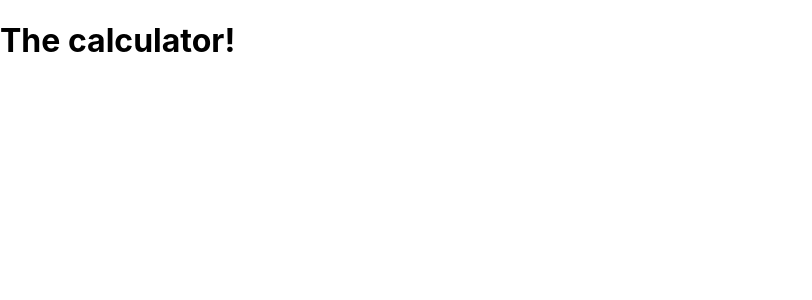
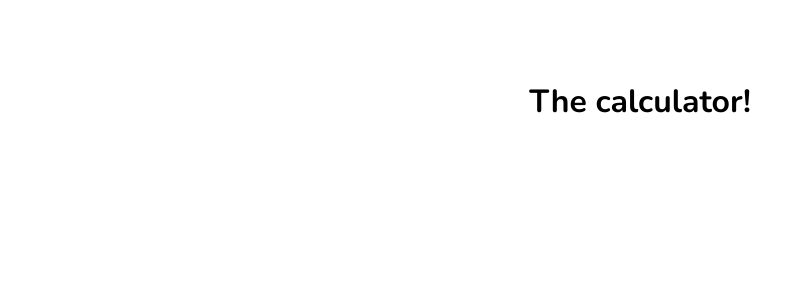
Before and after one commit to matiss-norenbergs/calculator-msa, a React (Create React App) app: page / in a window 1280 px wide. Shown: the top 300 px of the page, without its empty margins (0-812 px from the left). Built offline with nearby package versions, Linux system fonts and the light colour scheme.

Commit message:
Some simple formatting for now

```diff
--- a/public/index.html
+++ b/public/index.html
@@ -24,7 +24,7 @@
       work correctly both with client-side routing and a non-root public URL.
       Learn how to configure a non-root public URL by running `npm run build`.
     -->
-    <title>React App</title>
+    <title>Calculator</title>
   </head>
   <body>
     <noscript>You need to enable JavaScript to run this app.</noscript>
--- a/src/App.js
+++ b/src/App.js
@@ -1,7 +1,9 @@
 function App() {
   return (
     <div className="App">
-      <h1>The calculator!</h1>
+      <div className="content">
+        <h1>The calculator!</h1>
+      </div>
     </div>
   );
 }
--- a/src/index.css
+++ b/src/index.css
@@ -1,13 +1,17 @@
-body {
+@import url('https://fonts.googleapis.com/css2?family=Nunito:wght@300;400;500;600;700;800&display=swap');
+
+*{
   margin: 0;
-  font-family: -apple-system, BlinkMacSystemFont, 'Segoe UI', 'Roboto', 'Oxygen',
-    'Ubuntu', 'Cantarell', 'Fira Sans', 'Droid Sans', 'Helvetica Neue',
-    sans-serif;
-  -webkit-font-smoothing: antialiased;
-  -moz-osx-font-smoothing: grayscale;
+  padding: 0;
+  box-sizing: border-box;
+  font-family: 'Nunito', sans-serif;
 }
 
-code {
-  font-family: source-code-pro, Menlo, Monaco, Consolas, 'Courier New',
-    monospace;
+.content{
+  padding: 0 13%;
+  padding-top: 5rem;
 }
+
+.content h1{
+  text-align: center;
+}
```
